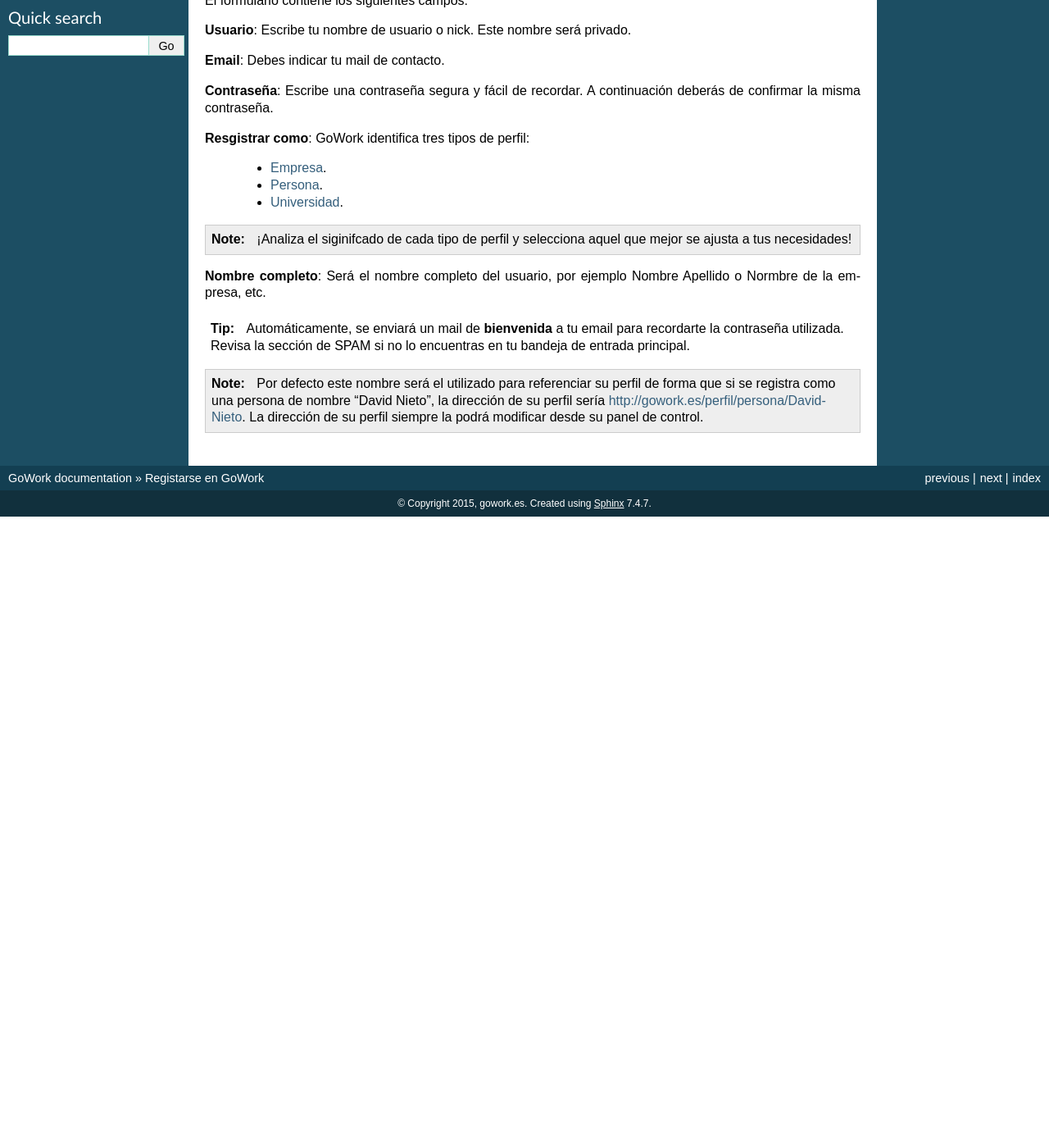
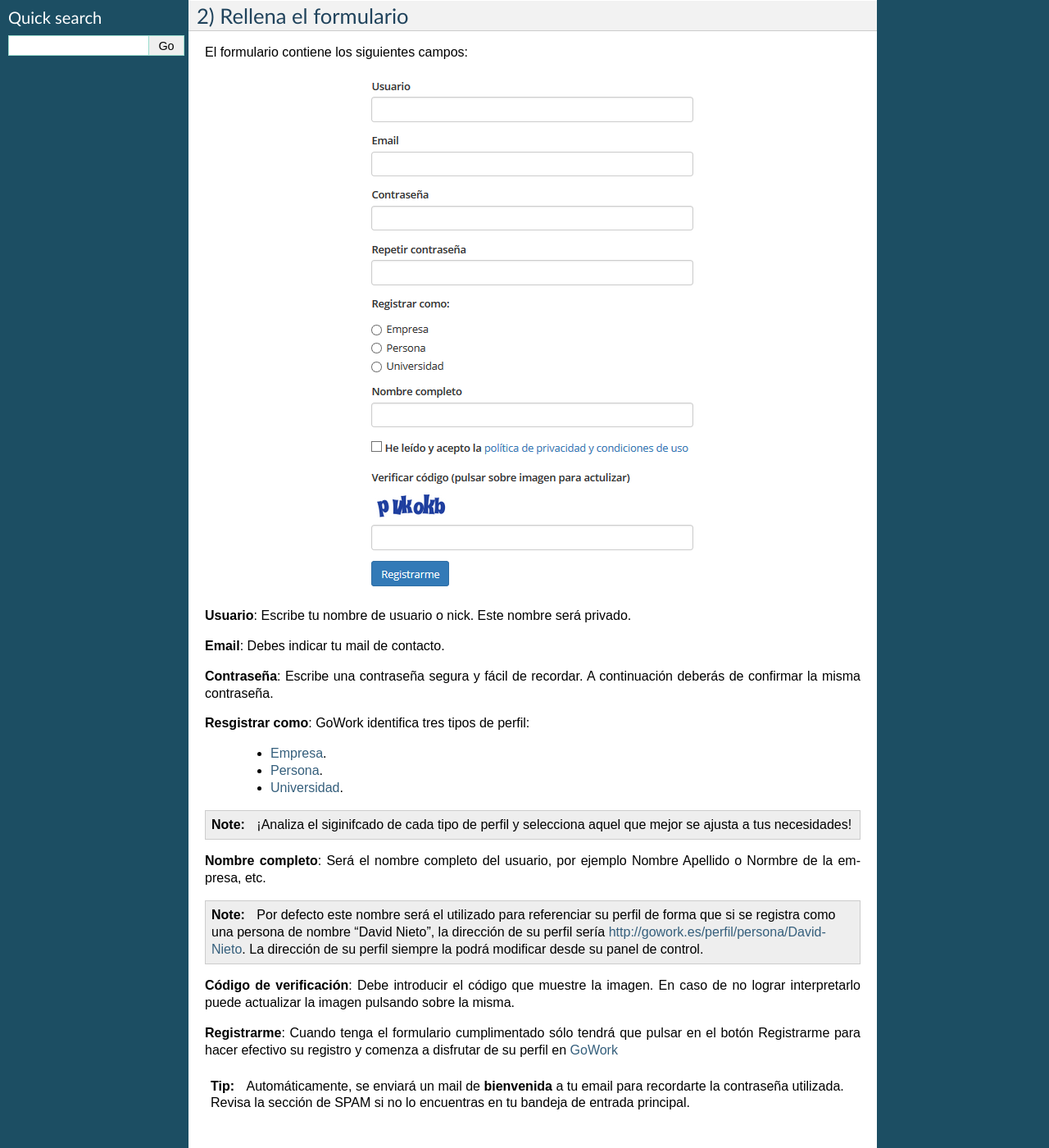
Before and after one commit to help-gowork/help, a Sphinx documentation site: the page built from docs/registrarse.rst, in a window 1280 px wide and 1400 px high, scrolled down 289 px. Shown: the whole window at 82% size. Built offline with Sphinx 7.4.7, drawn with Linux system fonts in a browser that asks for light colours; before the commit the page ends 919 px from its top, so only the background shows below that.

Commit message:
Signed-off-by: GoWork <info@gowork.es>

```diff
--- a/docs/perfil-usuario.rst
+++ b/docs/perfil-usuario.rst
@@ -13,8 +13,6 @@
 .. image:: img/panel-user-registered.png
     :align: center
     :alt: panel usuario registrado en gowork
-
-..imagen panel-user-registered
 
 Desde donde podrás acceder a:
 
--- a/docs/registrarse.rst
+++ b/docs/registrarse.rst
@@ -12,9 +12,17 @@
 Puls sobre el menú `Registrarse`_ que podrás ver en la parte superior derecha
 de `GoWork`_
 
+.. image:: img/navbar.png
+    :align: center
+    :alt: menú de navegación principal de GoWork
+
 2) Rellena el formulario
 ------------------------
 El formulario contiene los siguientes campos:
+
+.. image:: img/signup.png
+    :align: center
+    :alt: Formulario de registro como nuevo usuario de GoWork
 
 **Usuario**: Escribe tu nombre de usuario o nick. Este nombre será privado.
 
@@ -32,7 +40,13 @@
 
 **Nombre completo**: Será el nombre completo del usuario, por ejemplo Nombre Apellido o Normbre de la empresa, etc.
 
+.. note:: 	Por defecto este nombre será el utilizado para referenciar su perfil de forma que si se registra como una persona de nombre "David Nieto", la dirección de su perfil sería http://gowork.es/perfil/persona/David-Nieto. La dirección de su perfil siempre la podrá modificar desde su panel de control.
+
+**Código de verificación**: Debe introducir el código que muestre la imagen. En caso de no
+lograr interpretarlo puede actualizar la imagen pulsando sobre la misma.
+
+**Registrarme**: Cuando tenga el formulario cumplimentado sólo tendrá que pulsar en el botón
+Registrarme para hacer efectivo su registro y comenza a disfrutar de su perfil en `GoWork`_
+
 .. tip:: 	Automáticamente, se enviará un mail de **bienvenida** a tu email
             para recordarte la contraseña utilizada. Revisa la sección de SPAM si no lo encuentras en tu bandeja de entrada principal.
-
-.. note:: 	Por defecto este nombre será el utilizado para referenciar su perfil de forma que si se registra como una persona de nombre "David Nieto", la dirección de su perfil sería http://gowork.es/perfil/persona/David-Nieto. La dirección de su perfil siempre la podrá modificar desde su panel de control.
```
Also changed, not shown: docs/img/navbar.png (added), docs/img/signup.png (added).
